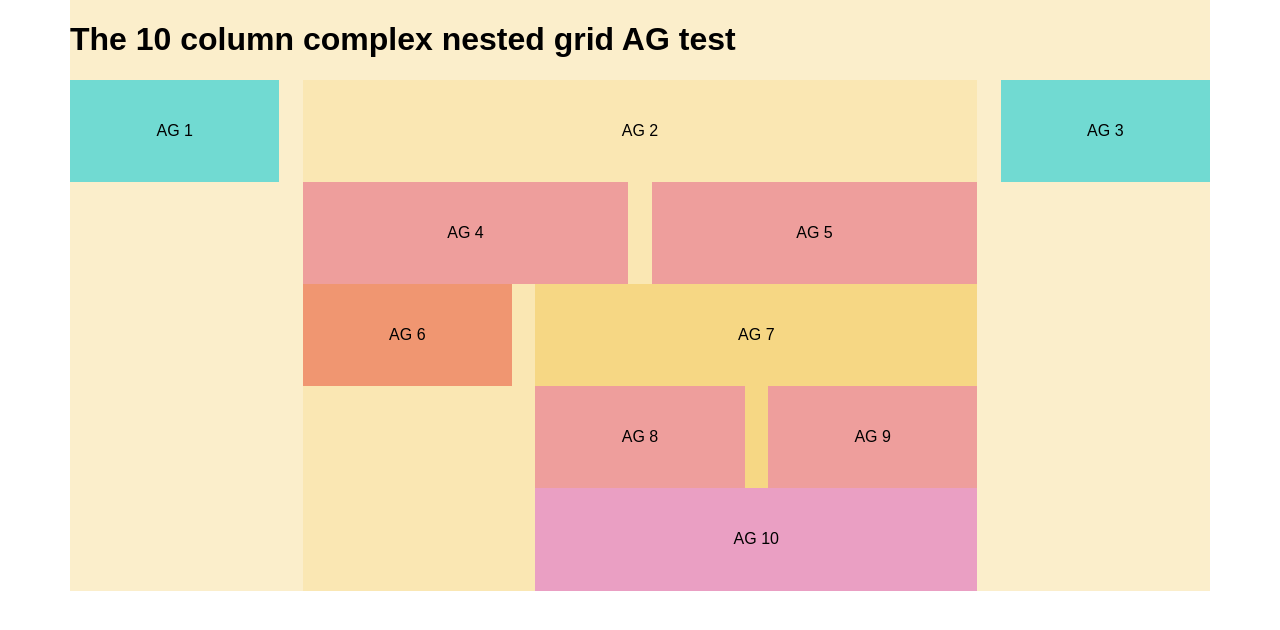
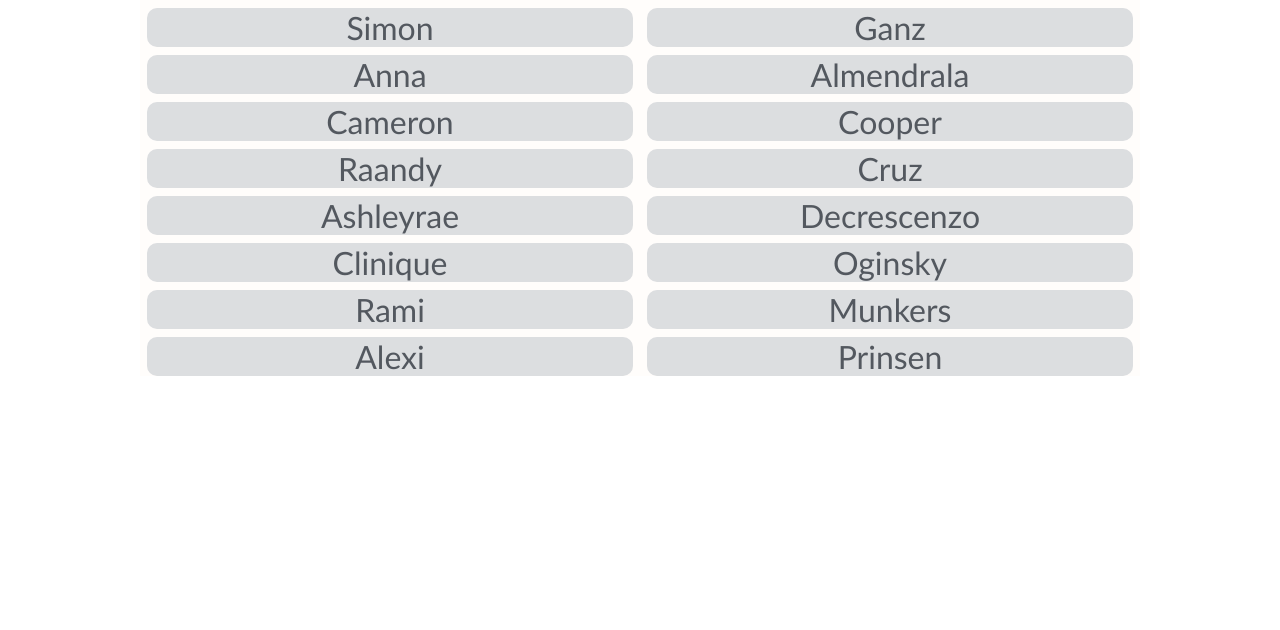
Before and after one commit to SimonGZ/ranndy, a website: page public/index.html in a window 1280 px wide. Drawn offline with Linux system fonts and the light colour scheme.

Commit message:
Design: Basic list implemented. Next: Topbar.

```diff
--- a/public/index.html
+++ b/public/index.html
@@ -6,47 +6,71 @@
 </head>
 <body>
 	<div class="container">
-		<h1>The 10 column complex nested grid AG test</h1>
-
-		<div class="ag ag1">
-		  <h2>AG 1</h2>
+		<div class="nameRow">
+			<div class="firstName">
+				Simon
+			</div>
+			<div class="lastName">
+				Ganz
+			</div>
 		</div>
-		<!-- /ag1 -->
-
-		<!-- ag4 to ag7 are nested within ag2.-->
-		<div class="ag ag2">
-		  <h2>AG 2</h2>
-		  <div class="ag ag4">
-		    <h2>AG 4</h2>
-		  </div>
-		  <div class="ag ag5">
-		    <h2>AG 5</h2>
-		  </div>
-		  <div class="ag ag6">
-		    <h2>AG 6</h2>
-		  </div>
-
-		  <!-- ag8, ag9 and ag10 are nested within ag7 -->
-		  <div class="ag ag7">
-		    <h2>AG 7</h2>
-		    <div class="ag ag8">
-		      <h2>AG 8</h2>
-		    </div>
-		    <div class="ag ag9">
-		      <h2>AG 9</h2>
-		    </div>
-		    <div class="ag ag10">
-		      <h2>AG 10</h2>
-		    </div>
-		  </div>
-		  <!-- /ag7 -->
+		<div class="nameRow">
+			<div class="firstName">
+				Anna
+			</div>
+			<div class="lastName">
+				Almendrala
+			</div>
 		</div>
-		<!-- /ag2 -->
-
-		<div class="ag ag3">
-		  <h2>AG 3</h2>
+		<div class="nameRow">
+			<div class="firstName">
+				Cameron
+			</div>
+			<div class="lastName">
+				Cooper
+			</div>
 		</div>
-		<!-- /ag3 -->
+		<div class="nameRow">
+			<div class="firstName">
+				Raandy
+			</div>
+			<div class="lastName">
+				Cruz
+			</div>
+		</div>
+		<div class="nameRow">
+			<div class="firstName">
+				Ashleyrae
+			</div>
+			<div class="lastName">
+				Decrescenzo
+			</div>
+		</div>
+		<div class="nameRow">
+			<div class="firstName">
+				Clinique
+			</div>
+			<div class="lastName">
+				Oginsky
+			</div>
+		</div>
+		<div class="nameRow">
+			<div class="firstName">
+				Rami
+			</div>
+			<div class="lastName">
+				Munkers
+			</div>
+		</div>
+		<div class="nameRow">
+			<div class="firstName">
+				Alexi
+			</div>
+			<div class="lastName">
+				Prinsen
+			</div>
+		</div>
 	</div>
+	<!-- /container -->
 </body>
 </html>
--- a/public/sass/screen.scss
+++ b/public/sass/screen.scss
@@ -9,6 +9,9 @@
 @import "breakpoint";
 
 $susy: (
+  columns: 8,
+  gutter-position: split,
+  gutters: 1/8,
   global-box-sizing: border-box,
   use-custom: (rem: true
     )
@@ -21,52 +24,29 @@ $susy: (
  */
 
 .container {
-  @include container(1140px);
+  @include container(1000px);
   @include clearfix;
 }
 
-@include breakpoint(900px) {
-  .ag1 {
-    @include span(2 of 10);
-  }
+.nameRow {
+  padding-top: 8px;
+  text-align: center;
+  font-size: 2rem;
+  font-family: 'Gill Sans';
+  color: #53585F;
+  @include clearfix;
+}
 
-  .ag2 {
-    @include span(6 of 10);
-    @include clearfix;
-  }
+.firstName {
+  @include span(4);
+  background-color: #DCDEE0;
+  @include border-radius(10px, 10px);
+}
 
-  .ag3 {
-    @include span(2 of 10 last);
-  }
-
-  .ag4 {
-    @include span(3 of 6);
-  }
-
-  .ag5 {
-    @include span(3 of 6 last);
-  }
-
-  .ag6 {
-    @include span(2 of 6);
-  }
-
-  .ag7 {
-    @include span(4 of 6 last);
-    @include clearfix;
-  }
-
-  .ag8 {
-    @include span(2 of 4);
-  }
-
-  .ag9 {
-    @include span(2 of 4 last);
-  }
-
-  .ag10 {
-    @include span(full);
-  }
+.lastName {
+  @include span(4 last);
+  background-color: #DCDEE0;
+  @include border-radius(10px, 10px);
 }
 
 /**
@@ -74,31 +54,7 @@ $susy: (
  */
 
 .container {
-  background-color: #fbeecb;
-}
-
-.ag1, .ag3 {
-  background-color: #71dad2;
-}
-
-.ag2 {
-  background-color: #fae7b3;
-}
-
-.ag4,.ag5,.ag8,.ag9 {
-  background-color: #ee9e9c;
-}
-
-.ag6 {
-  background-color: #f09671;
-}
-
-.ag7 {
-  background-color: #f6d784;
-}
-
-.ag10 {
-  background-color: #ea9fc3;
+  background-color: #FFFDFB;
 }
 
 /**
```
Also changed, not shown: public/stylesheets/screen.css.
